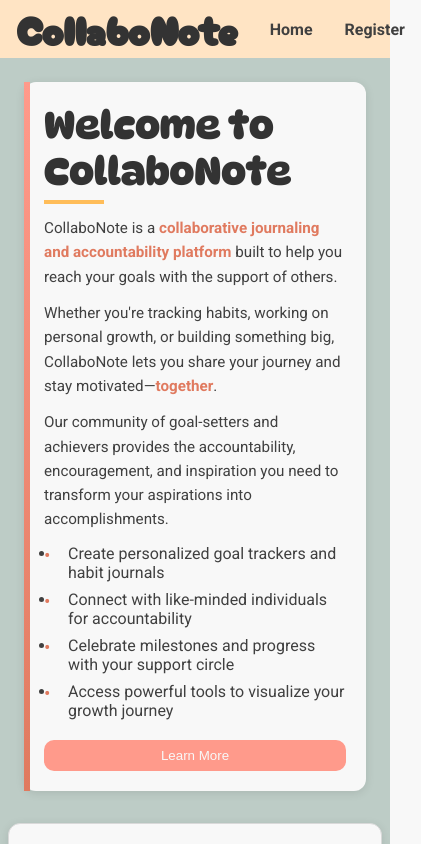
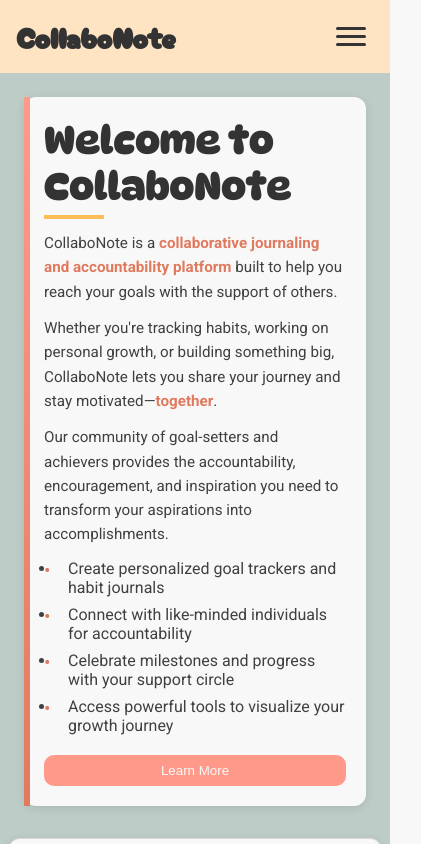
Before and after one commit to WesloTheWeb/CollaboNote, a Next.js app: page / in a window 390 px wide. Shown: the top 844 px of the page, 421 px wide, since content can reach past the window. Built offline with nearby package versions, Linux system fonts and the light colour scheme.

Commit message:
Mobile responsive temp styling for now

```diff
--- a/src/components/Header/Header.module.scss
+++ b/src/components/Header/Header.module.scss
@@ -1,15 +1,157 @@
+@use '../../styles/variables.scss' as v;
+
 .siteHeader {
     background-color: bisque;
     display: flex;
     justify-content: space-between;
     align-items: center;
+    padding: 1rem;
 
     h1 {
         font-size: 2.5rem;
+        margin: 0;
+
+        a {
+            text-decoration: none;
+            color: inherit;
+        }
+
+        @media #{v.$mq-smallScreen} {
+            font-size: 1.8rem;
+        }
     }
+}
+
+.desktopNav {
+    display: flex;
+    align-items: center;
 
     a {
         font-weight: bold;
         margin: 0 1rem;
+        text-decoration: none;
+        color: inherit;
+        transition: color 0.2s ease;
+
+        &:hover {
+            color: map-get(map-get(v.$colors, 'secondary'), 'terracotta');
+        }
+    }
+
+    @media #{v.$mq-smallScreen} {
+        display: none;
     }
 }
+
+.mobileNavToggle {
+    display: none;
+    background: none;
+    border: none;
+    cursor: pointer;
+    padding: 0.5rem;
+    z-index: 20;
+
+    @media #{v.$mq-smallScreen} {
+        display: block;
+    }
+}
+
+.hamburger {
+    width: 30px;
+    height: 20px;
+    position: relative;
+
+    span {
+        display: block;
+        position: absolute;
+        height: 3px;
+        width: 100%;
+        background: #333;
+        border-radius: 3px;
+        transition: all 0.3s ease;
+
+        &:nth-child(1) {
+            top: 0;
+        }
+
+        &:nth-child(2) {
+            top: 8px;
+        }
+
+        &:nth-child(3) {
+            top: 16px;
+        }
+    }
+}
+
+.open span {
+    &:nth-child(1) {
+        transform: rotate(45deg);
+        top: 8px;
+    }
+
+    &:nth-child(2) {
+        opacity: 0;
+    }
+
+    &:nth-child(3) {
+        transform: rotate(-45deg);
+        top: 8px;
+    }
+}
+
+.mobileNavMenu {
+    display: none;
+    position: fixed;
+    top: 0;
+    right: -100%;
+    width: 250px;
+    height: 100vh;
+    background-color: bisque;
+    padding: 5rem 1.5rem 1.5rem;
+    transition: right 0.3s ease;
+    z-index: 10;
+    box-shadow: -2px 0 10px rgba(0, 0, 0, 0.1);
+
+    &.active {
+        right: 0;
+    }
+
+    a {
+        display: block;
+        font-weight: bold;
+        font-size: 1.2rem;
+        margin: 1.5rem 0;
+        text-decoration: none;
+        color: inherit;
+
+        &:hover {
+            color: map-get(map-get(v.$colors, 'secondary'), 'terracotta');
+        }
+    }
+
+    @media #{v.$mq-smallScreen} {
+        display: block;
+    }
+}
+
+.overlay {
+    display: none;
+    position: fixed;
+    top: 0;
+    left: 0;
+    width: 100%;
+    height: 100%;
+    background-color: rgba(0, 0, 0, 0.5);
+    z-index: 5;
+    transition: opacity 0.3s ease;
+    opacity: 0;
+
+    &.active {
+        opacity: 1;
+    }
+
+    @media #{v.$mq-smallScreen} {
+        display: block;
+    }
+}
--- a/src/components/Header/Header.tsx
+++ b/src/components/Header/Header.tsx
@@ -1,10 +1,19 @@
+'use client';
+
+import { useState } from 'react';
 import Link from 'next/link';
 import { navigationHeader } from '@/config';
+import MobileNav from './MobileNavHeader/MobileNav';
 import classes from './Header.module.scss';
 
-const { siteHeader } = classes;
+const { siteHeader, desktopNav, mobileNavToggle, hamburger, open } = classes;
 
 const Header = () => {
+    const [isMenuOpen, setIsMenuOpen] = useState(false);
+
+    const toggleMenu = () => {
+        setIsMenuOpen(!isMenuOpen);
+    };
 
     return (
         <header className={siteHeader}>
@@ -13,17 +22,31 @@ const Header = () => {
                     CollaboNote
                 </Link>
             </h1>
-            <nav>
-                {navigationHeader.map((nav) => {
-                    return (
-                        <Link
-                            key={nav.navigation}
-                            href={nav.navigation}>
-                            {nav.navigation}
-                        </Link>
-                    )
-                })}
+
+            <nav className={desktopNav}>
+                {navigationHeader.map((nav) => (
+                    <Link
+                        key={nav.navigation}
+                        href={nav.path}>
+                        {nav.navigation}
+                    </Link>
+                ))}
             </nav>
+
+            <button
+                className={mobileNavToggle}
+                onClick={toggleMenu}
+                aria-label="Toggle navigation menu"
+                aria-expanded={isMenuOpen}
+            >
+                <div className={`${hamburger} ${isMenuOpen ? open : ''}`}>
+                    <span></span>
+                    <span></span>
+                    <span></span>
+                </div>
+            </button>
+
+            <MobileNav isOpen={isMenuOpen} toggleMenu={toggleMenu} />
         </header>
     );
 };
--- /dev/null
+++ b/src/components/Header/MobileNavHeader/MobileNav.tsx
@@ -0,0 +1,49 @@
+'use client';
+
+import { useEffect } from 'react';
+import Link from 'next/link';
+import { navigationHeader } from '@/config';
+import classes from '../Header.module.scss';
+
+type MobileNavProps = {
+    isOpen: boolean;
+    toggleMenu: () => void;
+};
+
+const MobileNav = ({ isOpen, toggleMenu }: MobileNavProps) => {
+    // Prevent scrolling when menu is open
+    useEffect(() => {
+        if (isOpen) {
+            document.body.style.overflow = 'hidden';
+        } else {
+            document.body.style.overflow = 'auto';
+        }
+
+        return () => {
+            document.body.style.overflow = 'auto';
+        };
+    }, [isOpen]);
+
+    return (
+        <>
+            <div
+                className={`${classes.overlay} ${isOpen ? classes.active : ''}`}
+                onClick={toggleMenu}
+                aria-hidden="true"
+            />
+            <nav className={`${classes.mobileNavMenu} ${isOpen ? classes.active : ''}`}>
+                {navigationHeader.map((nav) => (
+                    <Link
+                        key={nav.navigation}
+                        href={nav.navigation}
+                        onClick={toggleMenu}
+                    >
+                        {nav.navigation}
+                    </Link>
+                ))}
+            </nav>
+        </>
+    );
+};
+
+export default MobileNav;
```
